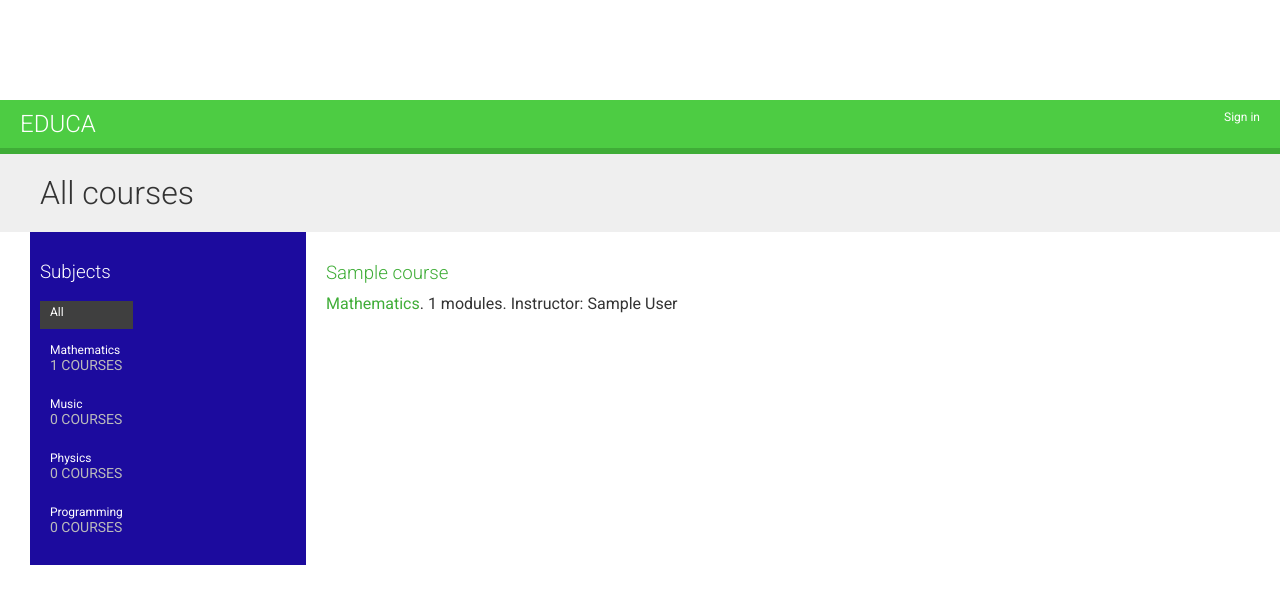
After one commit to Basicprof/CoursesOFstudy, a Django app: page / in a window 1280 px wide. The commit adds this page. Shown: the top 604 px of the page. Run offline with Django 3.2, Linux system fonts and the light colour scheme; data comes from the database, SQL or seed files in the repository; tables that the repository leaves empty hold one stand-in row (values such as "Sample post"); some libraries are stand-ins or nearby versions.

Commit message:
studend create

```diff
--- a/educa/courses/forms.py
+++ b/educa/courses/forms.py
@@ -4,5 +4,5 @@ from .models import Course, Module
 ModuleFormSet = inlineformset_factory(Course,
                                        Module,
                                        fields=['title', 'description'],
-                                       extra=3,
+                                       extra=2,
                                        can_delete=True)
--- a/educa/courses/models.py
+++ b/educa/courses/models.py
@@ -5,12 +5,12 @@ from django.contrib.contenttypes.fields import GenericForeignKey
 from .fields import OrderField
 
 class Subject(models.Model):
-    title = models.CharField(max_length=200)
-    slug = models.SlugField(max_length=200, unique=True)
-    class Meta:
-        ordering = ['title']
-    def __str__(self):
-        return self.title
+        title = models.CharField(max_length=200)
+        slug = models.SlugField(max_length=200, unique=True)
+        class Meta:
+            ordering = ['title']
+        def __str__(self):
+            return self.title
 class Course(models.Model):
     owner = models.ForeignKey(User,
                                related_name='courses_created',
@@ -22,11 +22,14 @@ class Course(models.Model):
     slug = models.SlugField(max_length=200, unique=True)
     overview = models.TextField()
     created = models.DateTimeField(auto_now_add=True)
+    students = models.ManyToManyField(User,
+                                   related_name='courses_joined',
+                                   blank=True)
     class Meta:
         ordering = ['-created']
     def __str__(self):
+        return self.title
 
-        return self.title
 class Module(models.Model):
     course = models.ForeignKey(Course,
                                 related_name='modules',
@@ -38,7 +41,6 @@ class Module(models.Model):
         ordering = ['order']
     def __str__(self):
         return '{}. {}'.format(self.order, self.title)
-
 
 students = models.ManyToManyField(User,
                                    related_name='courses_joined',
--- a/educa/courses/static/css/base.css
+++ b/educa/courses/static/css/base.css
@@ -81,7 +81,8 @@ h1 {
     width:20%;
     padding:10px;
     float:left;
-    background:#333;
+    background:#1c0b9e;
+    margin-left: 30px;
     color: #fff;
     font-family:'Roboto', sans-serif;
 }
--- /dev/null
+++ b/educa/courses/templates/courses/course/list.html
@@ -0,0 +1,49 @@
+{% extends "base.html" %}
+<!-- Этот  шаблон  будет  формировать  список  всех  курсов.  Мы  создаем  список
+предметов Subject -->
+{% block title %}
+  {% if subject %}
+    {{ subject.title }} courses
+  {% else %}
+    All courses
+  {% endif %}
+{% endblock %}
+{% block content %}
+  <h1>
+    {% if subject %}
+      {{ subject.title }} courses
+    {% else %}
+      All courses
+    {% endif %}
+  </h1>
+  <div class="contents">
+    <h3>Subjects</h3>
+    <ul id="modules">
+      <li {% if not subject %}class="selected"{% endif %}>
+        <a href="{% url 'course_list' %}">All</a>
+      </li>
+      {% for s in subjects %}
+        <li {% if subject == s %}class="selected"{% endif %}>
+          <a href="{% url 'course_list_subject' s.slug %}">
+            {{ s.title }}
+            <br><span>{{ s.total_courses }} courses</span>
+        </a>
+      </li>
+    {% endfor %}
+  </ul>
+</div>
+<div class="module">
+  {% for course in courses %}
+    {% with subject=course.subject %}
+      <h3><a href="{% url "course_detail" course.slug %}">
+      {{ course.title }}</a></h3>
+      <p>
+        <a href="{% url "course_list_subject" subject.slug %}">
+        {{ subject }}</a>.
+        {{ course.total_modules }} modules.
+        Instructor: {{ course.owner.get_full_name }}
+      </p>
+    {% endwith %}
+  {% endfor %}
+</div>
+{% endblock %}
--- a/educa/courses/templates/courses/manage/content/form.html
+++ b/educa/courses/templates/courses/manage/content/form.html
@@ -1,4 +1,5 @@
 {% extends "base.html" %}
+<!-- шаблон  для  обработчика  ContentCreateUpdateView.  -->
 {% block title %}
   {% if object %}
     Edit content "{{ object.title }}"
--- a/educa/courses/templates/courses/manage/module/content_list.html
+++ b/educa/courses/templates/courses/manage/module/content_list.html
@@ -1,9 +1,11 @@
 {% extends "base.html" %}
+<!-- шаблон будет формировать все модули курса и их содержимое -->
 {% load course %}
 {% block title %}
   Module {{ module.order|add:1 }}: {{ module.title }}
 {% endblock %}
 {% block content %}
+<!-- Мы об ращаемся к списку модулей, чтобы отобразить их в боковой панели -->
 {% with course=module.course %}
   <h1>Course "{{ course.title }}"</h1>
   <div class="contents">
@@ -33,7 +35,10 @@
     <div id="module-contents">
       {% for content in module.contents.all %}
         <div data-id="{{ content.id }}">
+          <!-- ходим по списку содержимого каждого модуля, обращаясь к content.item -->
+          <!-- получить соответствующий объект одного из типов Text, Video, Image или File -->
           {% with item=content.item %}
+          <!-- свой  шаблонный фильтр -->
           <p>{{ item }} ({{ item|model_name }})</p>
           <a href="{% url 'module_content_update' module.id item|model_name item.id
           %}">Edit</a>
--- a/educa/courses/templatetags/course.py
+++ b/educa/courses/templatetags/course.py
@@ -1,6 +1,7 @@
 from django import template
 register = template.Library()
-
+# шаблонный фильтр model_name, который можно
+# применить  в  шаблонах,  чтобы  получить  имя  модели  объекта
 @register.filter
 def model_name(obj):
     try:
--- a/educa/courses/urls.py
+++ b/educa/courses/urls.py
@@ -34,6 +34,10 @@ urlpatterns = [
     path('content/order/',
           views.ContentOrderView.as_view(),
           name='content_order'),
-
-
+    path('subject/<slug:subject>)/',
+          views.CourseListView.as_view(),
+          name='course_list_subject'),
+    path('<slug:slug>/',
+          views.CourseDetailView.as_view(),
+          name='course_detail'),
 ]
--- a/educa/courses/views.py
+++ b/educa/courses/views.py
@@ -1,15 +1,17 @@
 from django.urls import reverse_lazy
 from django.views.generic.list import ListView
 from django.views.generic.edit import CreateView, UpdateView, DeleteView
-from .models import Course
+from .models import Course, Module, Content
 from django.contrib.auth.mixins import LoginRequiredMixin, PermissionRequiredMixin
 from django.shortcuts import redirect, get_object_or_404
 from django.views.generic.base import TemplateResponseMixin, View
 from .forms import ModuleFormSet
 from django.forms.models import modelform_factory
 from django.apps import apps
-from .models import Module, Content
 from braces.views import CsrfExemptMixin, JsonRequestResponseMixin
+from django.db.models import Count
+from .models import Subject
+from django.views.generic.detail import DetailView
 
 class OwnerMixin(object):
     def get_queryset(self):
@@ -43,7 +45,9 @@ class CourseDeleteView(PermissionRequiredMixin,
     template_name = 'courses/manage/course/delete.html'
     success_url = reverse_lazy('manage_course_list')
     permission_required = 'courses.delete_course'
-
+#  CourseModuleUpdateView  обрабатывает  действия,  связанные  с  набором
+# форм по сохранению, редактированию и удалению модулей для конкретного
+# курса
 class CourseModuleUpdateView(TemplateResponseMixin, View):
     template_name = 'courses/manage/module/formset.html'
     course = None
@@ -65,7 +69,7 @@ class CourseModuleUpdateView(TemplateResponseMixin, View):
             return redirect('manage_course_list')
         return self.render_to_response({'course': self.course,
                                          'formset': formset})
-
+# позволит создавать и редактровать содержимое различных типов.
 class ContentCreateUpdateView(TemplateResponseMixin, View):
     module = None
     model = None
@@ -125,8 +129,7 @@ class ModuleContentListView(TemplateResponseMixin, View):
         module = get_object_or_404(Module,
                                     id=module_id,
                                     course__owner=request.user)
-        return self.render_to_response({'module': module})
-
+#   Это обработчик ModuleOrderView для модулей
 class ModuleOrderView(CsrfExemptMixin, JsonRequestResponseMixin, View):
     def post(self, request):
         for id, order in self.request_json.items():
@@ -140,5 +143,23 @@ class ContentOrderView(CsrfExemptMixin, JsonRequestResponseMixin, View):
                 module__course__owner=request.user).update(order=order)
         return self.render_json_response({'saved': 'OK'})
 
-class indexView(View):
+class CourseListView(TemplateResponseMixin, View):
+        model = Course
+        template_name = 'courses/course/list.html'
+        def get(self, request, subject=None):
+            subjects = Subject.objects.annotate(
+            total_courses=Count('courses'))
+            courses = Course.objects.annotate(total_modules=Count('modules'))
+            if subject:
+                subject = get_object_or_404(Subject, slug=subject)
+                courses = courses.filter(subject=subject)
+            return self.render_to_response({'subjects': subjects,
+                                    'subject': subject,
+                                    'courses': courses})
+
+class CourseDetailView(DetailView):
+        model = Course
+        template_name = 'courses/course/detail.html'
+
+class IndexView(View):
         template_name = 'index.html'
--- a/educa/educa/settings.py
+++ b/educa/educa/settings.py
@@ -122,3 +122,4 @@ USE_TZ = True
 # https://docs.djangoproject.com/en/2.1/howto/static-files/
 
 STATIC_URL = '/static/'
+MEDIA_ROOT = '/media/'
--- a/educa/educa/urls.py
+++ b/educa/educa/urls.py
@@ -16,16 +16,14 @@ Including another URLconf
 from django.contrib import admin
 from django.urls import path, include
 from django.contrib.auth import views as auth_views
-
-from courses.views import indexView
-
+from courses.views import CourseListView, IndexView
 urlpatterns = [
      path('accounts/login/', auth_views.LoginView.as_view(), name='login'),
      path('accounts/logout/', auth_views.LogoutView.as_view(), name='logout'),
      path('admin/', admin.site.urls),
      path('course/', include('courses.urls')),
-     path('index/', indexView),
-
-  #  path('students/', include('students.urls')),
+     path('', CourseListView.as_view(), name='course_list'),
+     path('index/', IndexView.as_view()),
+     path('students/', include('students.urls')),
 
 ]
--- /dev/null
+++ b/educa/students/forms.py
@@ -0,0 +1,5 @@
+from django import forms
+from courses.models import Course
+class CourseEnrollForm(forms.Form):
+    course = forms.ModelChoiceField(queryset=Course.objects.all(),
+                                     widget=forms.HiddenInput)
```
Also changed, not shown: educa/courses/templates/courses/course/detail.html (added, +21 -0 lines), educa/courses/templates/index.html (+6 -5 lines), educa/students/templates/students/student/registration.html (added, +17 -0 lines), educa/students/views.py (+15 -2 lines), educa/courses/migrations/0004_course_students.py (added), files/Editor_Widger.png (added), images/DetailView4.png (added).
